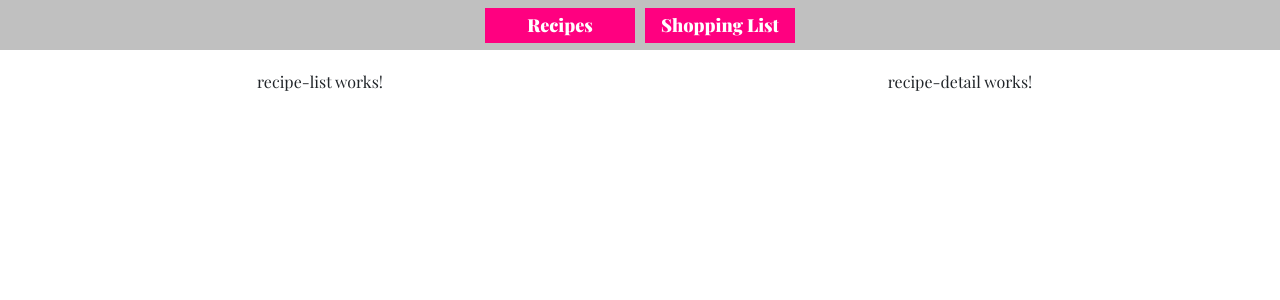
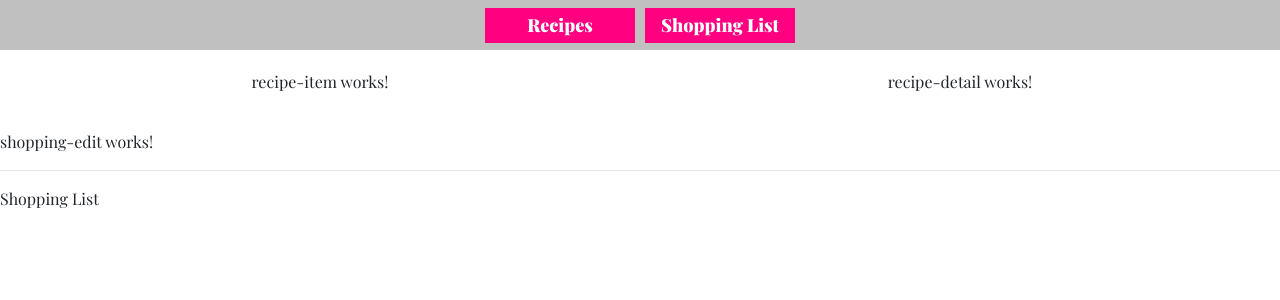
Before and after one commit to pribala/recipe-app, an Angular app: page / in a window 1280 px wide. Shown: the top 300 px of the page. Built offline with nearby package versions, Linux system fonts and the light colour scheme; a web font is replaced by a local one.

Commit message:
add component template

```diff
--- a/src/app/app.component.html
+++ b/src/app/app.component.html
@@ -2,3 +2,4 @@
 <div>
   <app-recipes></app-recipes>
 </div>
+<app-shopping-list></app-shopping-list>
--- a/src/app/recipes/recipe-list/recipe-list.component.html
+++ b/src/app/recipes/recipe-list/recipe-list.component.html
@@ -1,3 +1 @@
-<p>
-  recipe-list works!
-</p>
+<app-recipe-item></app-recipe-item>
--- a/src/app/recipes/recipes.component.scss
+++ b/src/app/recipes/recipes.component.scss
@@ -3,7 +3,7 @@
 .wrapper {
     width: 100%;
     padding: 20px;
-    height: 100vh;
+    // height: 100vh;
 }
 
 .wrapper:first-child {
--- a/src/app/shopping-list/shopping-list.component.html
+++ b/src/app/shopping-list/shopping-list.component.html
@@ -1,3 +1,3 @@
-<p>
-  shopping-list works!
-</p>
+<app-shopping-edit></app-shopping-edit>
+<hr>
+<div>Shopping List</div>
```
